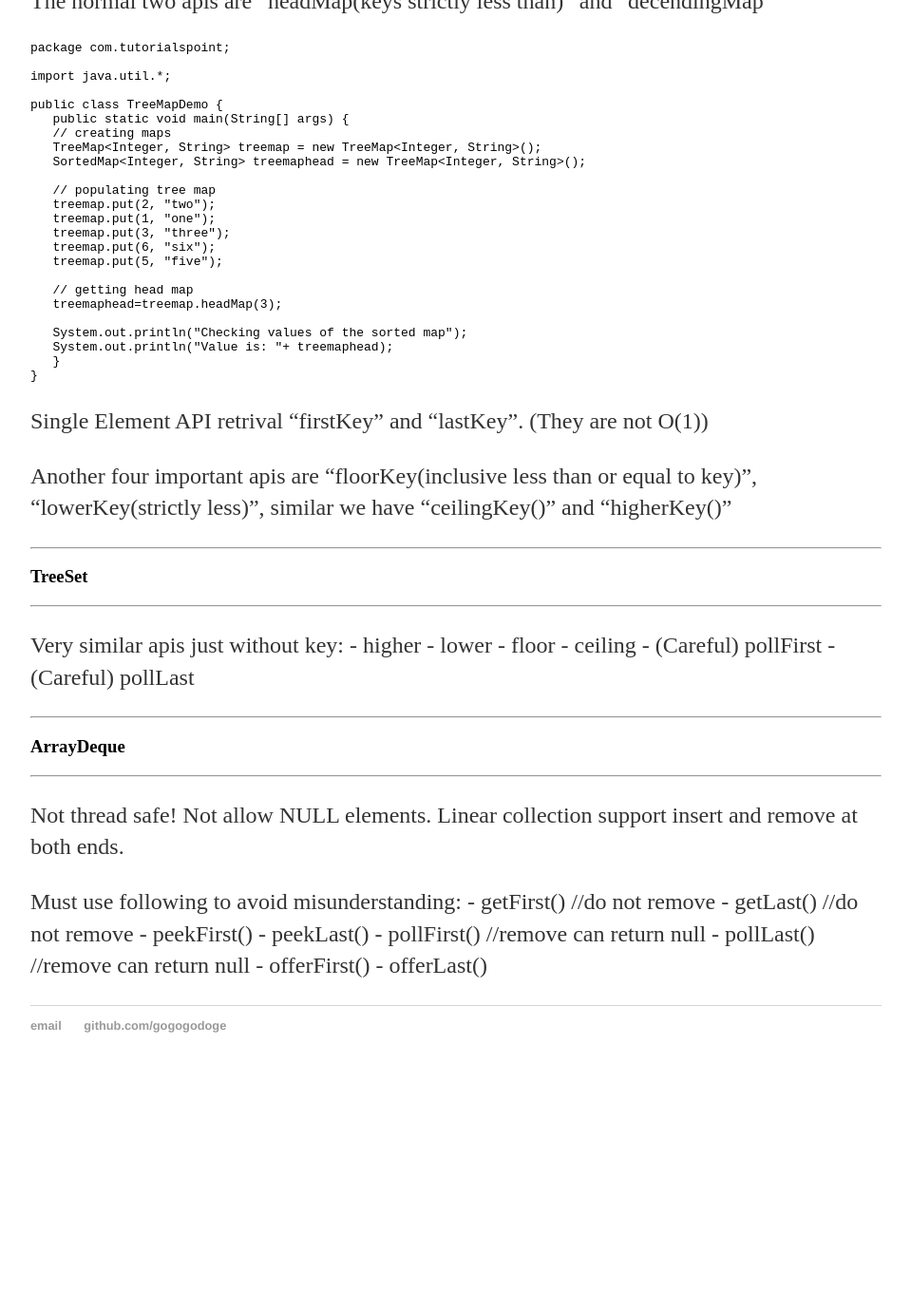
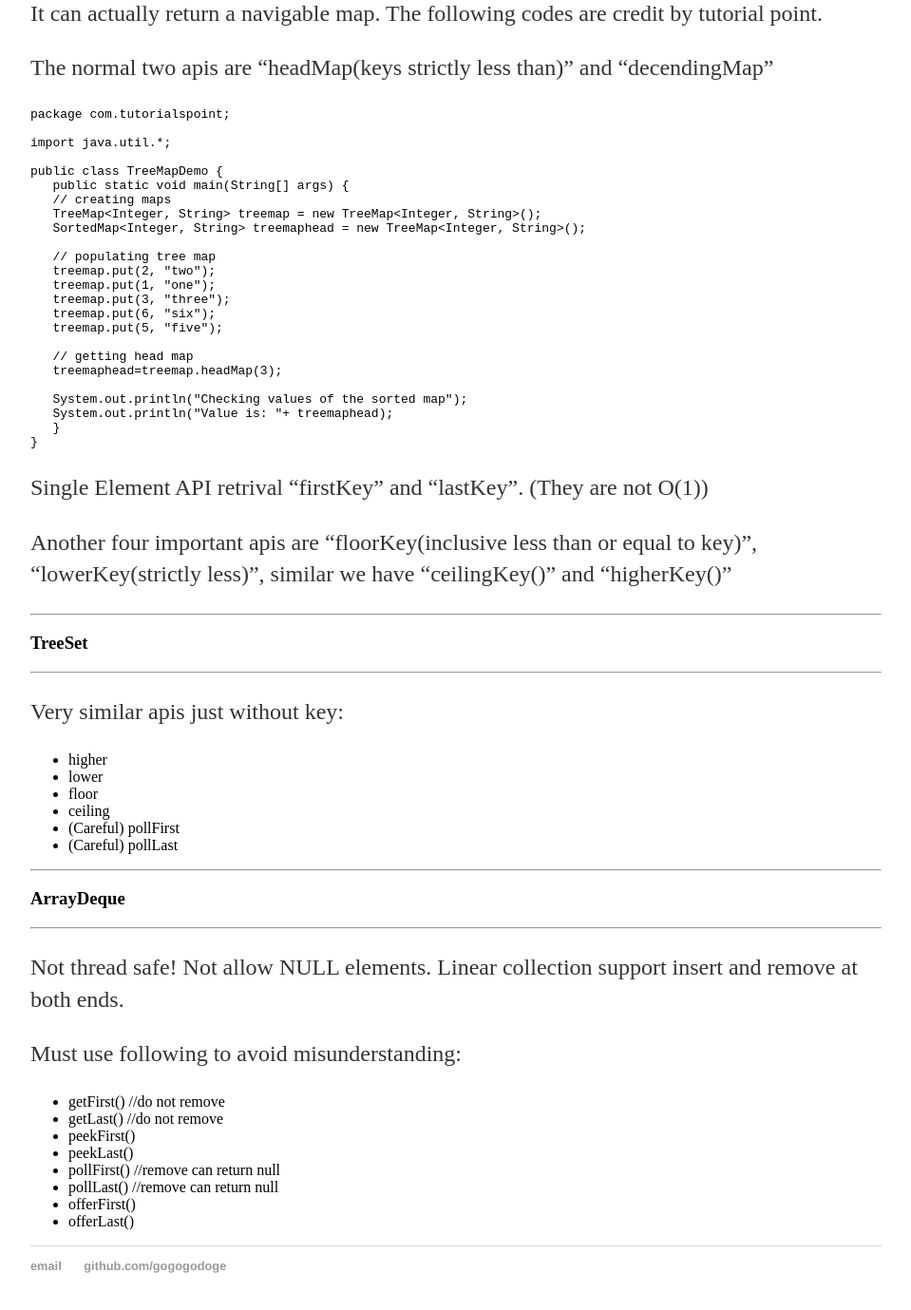
Before and after one commit to GoGoGoDoge/gogogodoge.github.io, a Jekyll site: the page built from _posts/2017-08-18-Java-Userful-Collections.md, in a window 1280 px wide and 1400 px high, scrolled down 672 px. Shown: the top 1379 px of the window at 95% size, without its empty margins (160-1119 px from the left). Built offline with Jekyll 4.4.1, drawn with Linux system fonts in a browser that asks for light colours; before the commit the page ends 1819 px from its top, so only the background shows below that; some of the changed text lies outside the part shown.

Commit message:
Adjust style

```diff
--- a/_posts/2017-08-18-Java-Userful-Collections.md
+++ b/_posts/2017-08-18-Java-Userful-Collections.md
@@ -7,9 +7,9 @@ date: 2017-08-18
 ## {{page.title}} ##
 
 There are some useful collection utilization:
-    - TreeMap
-    - TreeSet
-    - Deque (ArrayDeque)
+* TreeMap
+* TreeSet
+* Deque (ArrayDeque)
 
 ---
 ### TreeMap ###
@@ -58,12 +58,12 @@ Another four important apis are "floorKey(inclusive less than or equal to key)",
 ---
 
 Very similar apis just without key:
-    - higher
-    - lower
-    - floor
-    - ceiling
-    - (Careful) pollFirst
-    - (Careful) pollLast
+* higher
+* lower
+* floor
+* ceiling
+* (Careful) pollFirst
+* (Careful) pollLast
 
 ---
 ### ArrayDeque ###
@@ -72,11 +72,11 @@ Very similar apis just without key:
 Not thread safe! Not allow NULL elements. Linear collection support insert and remove at both ends.
 
 Must use following to avoid misunderstanding:
-    - getFirst() //do not remove
-    - getLast() //do not remove
-    - peekFirst()
-    - peekLast()
-    - pollFirst() //remove can return null
-    - pollLast() //remove can return null
-    - offerFirst()
-    - offerLast()
+* getFirst() //do not remove
+* getLast() //do not remove
+* peekFirst()
+* peekLast()
+* pollFirst() //remove can return null
+* pollLast() //remove can return null
+* offerFirst()
+* offerLast()
```
